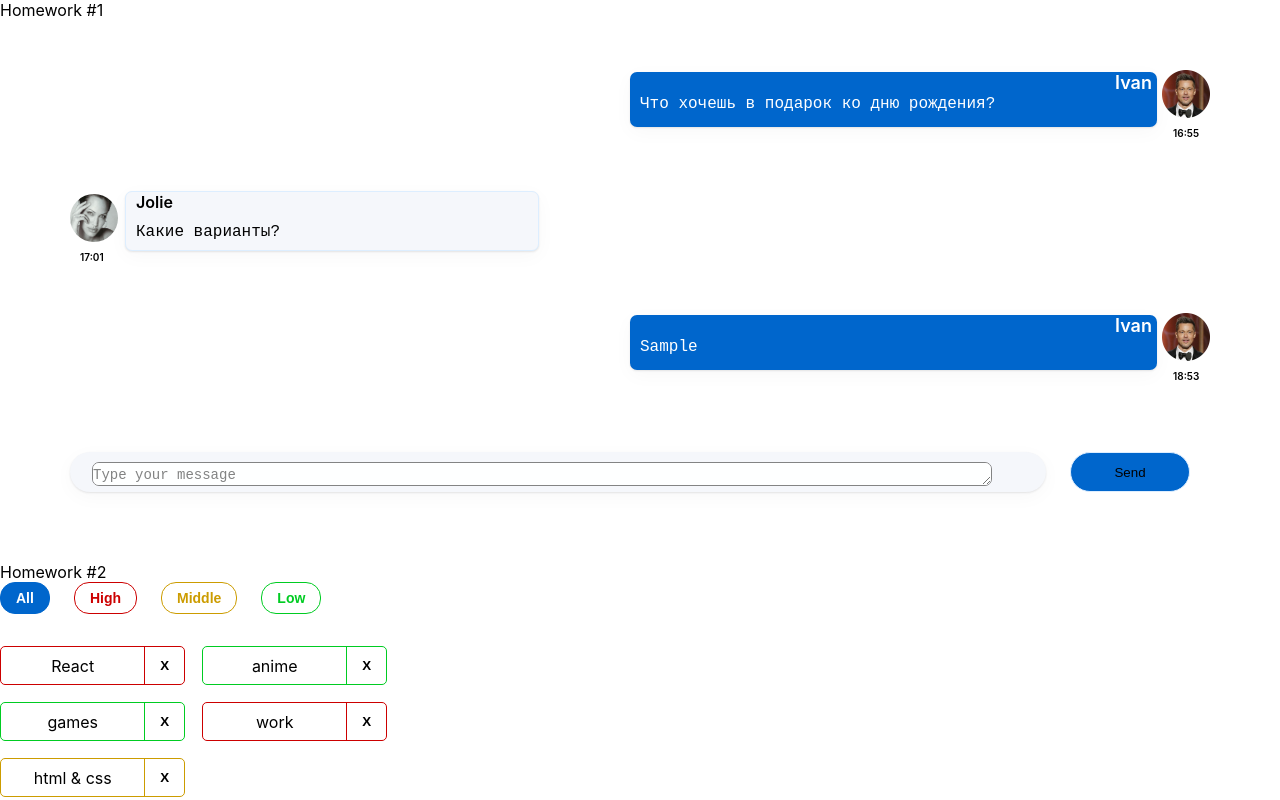
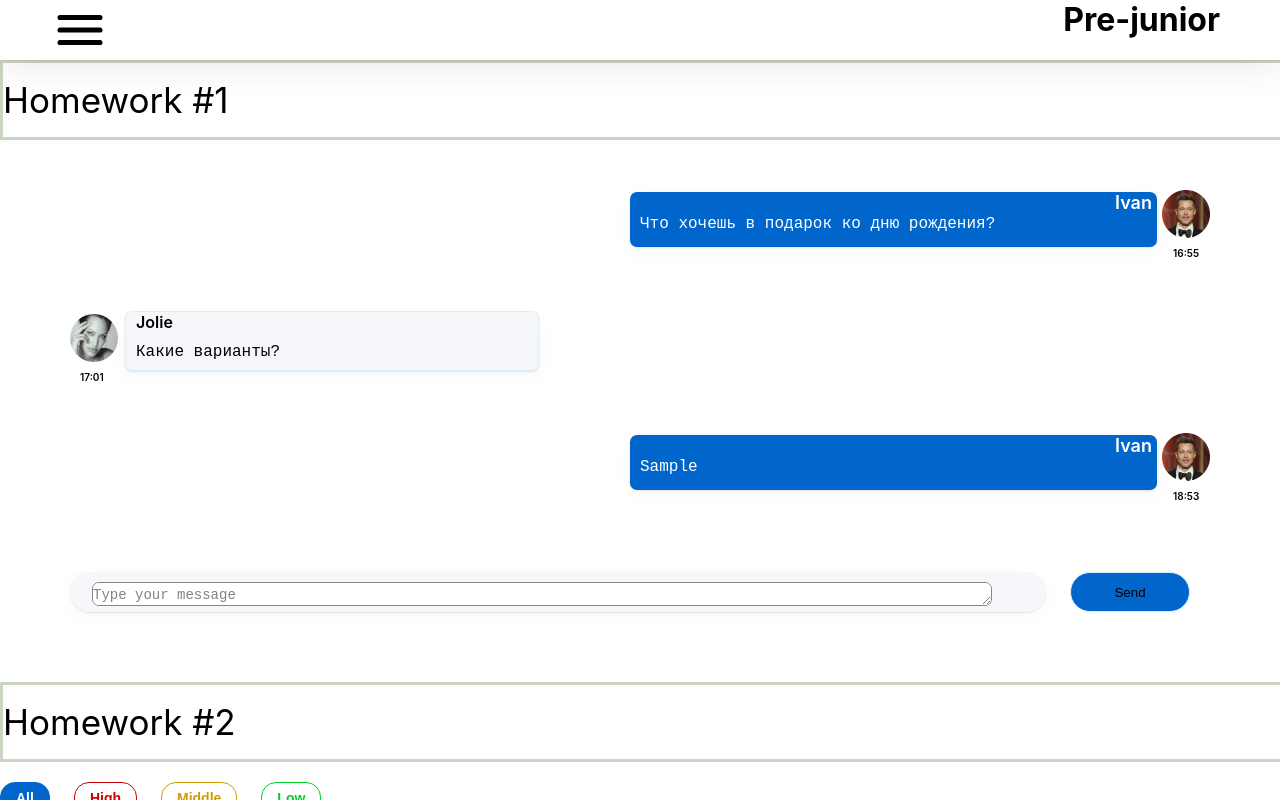
Before and after one commit to Sergey-BY6/Dz, a React (Create React App) app: page /#/pre-junior in a window 1280 px wide. Both pictures are taken after typing "Sample" into the empty fields and a click on the button "Send". Shown: the top 800 px of the page. Built offline with nearby package versions, Linux system fonts and the light colour scheme.

Commit message:
Add hw05 homeworks

```diff
--- a/src/s1-main/App.module.css
+++ b/src/s1-main/App.module.css
@@ -7,5 +7,13 @@
 }
 
 .hwTitle {
+    display: flex;
+    align-items:center;
+    height: 80px;
+    margin-top:60px;
+
+    border: 3px solid #cbd5c3;
+    border-right: none;
+    font-size: 35px;
 
 }
--- a/src/s1-main/App.tsx
+++ b/src/s1-main/App.tsx
@@ -4,18 +4,19 @@ import HW1 from '../s2-homeworks/hw01/HW1'
 import HW2 from '../s2-homeworks/hw02/HW2';
 import HW3 from '../s2-homeworks/hw03/HW3';
 import HW4 from '../s2-homeworks/hw04/HW4';
+import HW5 from '../s2-homeworks/hw05/HW5';
 
 function App() {
     return (
         <div className={s.App}>
-            <HW1/>
+            {/*<HW1/>*/}
             {/*раскомментировать по ходу выполнения*/}
-            <HW2/>
-            <HW3/>
-            <HW4/>
+            {/*<HW2/>*/}
+            {/*<HW3/>*/}
+            {/*<HW4/>*/}
 
             {/*при выполнении дз 5 и более - закомментировать здесь дз 1-4, так как они есть внутри дз 5*/}
-            {/*<HW5/>*/}
+            <HW5/>
         </div>
     )
 }
--- a/src/s2-homeworks/hw02/affairs/Affairs.module.css
+++ b/src/s2-homeworks/hw02/affairs/Affairs.module.css
@@ -1,3 +1,13 @@
+.buttonContainerMain {
+    margin-top: 20px;
+}
+
+
+
+
+
+
+
 .buttonContainer {
     display: flex;
     gap: 24px;
--- a/src/s2-homeworks/hw02/affairs/Affairs.tsx
+++ b/src/s2-homeworks/hw02/affairs/Affairs.tsx
@@ -43,7 +43,7 @@ function Affairs(props: AffairsPropsType) {
     ))
 
     return (
-        <div>
+        <div className={s.buttonContainerMain}>
             <div className={s.buttonContainer}>
                 <button
                     id={'hw2-button-all'}
--- a/src/s2-homeworks/hw05/Pages.tsx
+++ b/src/s2-homeworks/hw05/Pages.tsx
@@ -16,10 +16,15 @@ function Pages() {
         <div>
             {/*Routes выбирает первый подходящий роут*/}
             <Routes>
+
+                <Route path={"/"} element={<Navigate to={"/pre-junior"}/>}/>
                 {/*роутинг будут писать студенты*/}
                 {/*в начале мы попадаем на страницу '/' и переходим сразу на страницу /pre-junior*/}
                 {/*<Route ...*/}
 
+                <Route path={"/pre-junior"} element={<PreJunior/>}/>
+                <Route path={"/junior"} element={<Junior/>}/>
+                <Route path={"/junior-plus"} element={<JuniorPlus/>}/>
                 {/*роуты для /pre-junior, /junior, /junior-plus*/}
                 {/*<Route ...*/}
                 {/*<Route ...*/}
@@ -27,6 +32,7 @@ function Pages() {
 
                 {/*роут для несуществующей страницы должен отрисовать <Error404 />*/}
                 {/*<Route ...*/}
+                <Route path={"/*"} element={<Error404/>}/>
             </Routes>
         </div>
     )
--- a/src/s2-homeworks/hw05/header/Header.module.css
+++ b/src/s2-homeworks/hw05/header/Header.module.css
@@ -1,8 +1,22 @@
 .burgerMenuIcon {
+    margin-left: 50px;
 }
 
 .header {
+    display: flex;
+    flex-direction: row;
+    justify-content: space-between;
+    position: absolute;
+    width: 100%;
+    height: 60px;
+    left: 0px;
+    top: 0px;
+
+
+    background: #FFFFFF;
+    box-shadow: 0px 0px 40px rgba(29, 33, 38, 0.13), 0px 0px 2px rgba(29, 33, 38, 0.1);
 }
 
 .header h1 {
+    margin-right: 60px;
 }
--- a/src/s2-homeworks/hw05/header/Header.tsx
+++ b/src/s2-homeworks/hw05/header/Header.tsx
@@ -29,6 +29,11 @@ export const Header: FC<PropsType> = ({handleOpen}) => {
                     id={'hw5-burger-menu'}
                     className={s.burgerMenuIcon}
                     onClick={handleOpen}
+
+
+                    // onClick={()=> (console.log())}
+
+
                     alt={'open menu'}
                 />
                 <h1>{pageName}</h1>
--- a/src/s2-homeworks/hw05/sidebar/Sidebar.module.css
+++ b/src/s2-homeworks/hw05/sidebar/Sidebar.module.css
@@ -1,25 +1,99 @@
 .sidebar {
+    position: absolute;
+
+
+
+
+    top: -100%;
+
+
+
+
+    background: #FFFFFF;
+    box-shadow: 0px 10px 40px rgba(29, 33, 38, 0.13), 0px 1px 2px rgba(29, 33, 38, 0.1);
+    border-radius: 0px;
+    border: 1px solid black;
 }
 
 .sidebar.open {
+    /*margin-top: 100px;*/
+
+    position: absolute;
+    z-index:  100;
+    width: 317px;
+    height: 720px;
+    left: 0px;
+    top: 0px;
+
+    background: #FFFFFF;
+    /*box-shadow: 0px 10px 40px rgba(29, 33, 38, 0.13), 0px 1px 2px rgba(29, 33, 38, 0.1);*/
+    border-radius: 0px;
+border: 1px solid #7697d5;
 }
 
 .background {
+    position: absolute;
+    width: 100%;
+    height: 720px;
+    left: 0px;
+    top: 0px;
+
+    background: #000000;
+    opacity: 0.3;
 }
 
 .nav {
+    display: flex;
+    flex-direction: column;
+    margin: 30px 0 0 40px;
+    /*color: #000000;*/
+    /*border: 1px solid black;*/
 }
 
 .nav a {
+
+    font-family: 'Montserrat';
+    font-style: normal;
+    font-weight: 600;
+    font-size: 22px;
+    line-height: 27px;
+    /* identical to box height */
+    color: #000000;
+    text-decoration: none;
+
 }
 
 .nav a:hover {
+    font-family: 'Montserrat';
+    font-style: normal;
+    font-weight: 600;
+    font-size: 22px;
+    line-height: 27px;
+    text-decoration: none;
+    color: #58ACFF;
 }
 
 .nav a.active {
+
+    margin: 30px 0 0 40px;
+    font-family: 'Montserrat';
+    font-style: normal;
+    font-weight: 600;
+    font-size: 22px;
+    line-height: 27px;
+    /* identical to box height */
+    text-decoration-line: underline;
+    color: #0059B2;
+    /*border: 1px solid black;*/
+
 }
 .close {
+    margin: 15px 0 0 270px;
+    /*background: #000000;*/
+    /*opacity:0;*/
+    /*transform: rotate(180deg)*/
 }
 
 .close img {
+    /*background: #000000;*/
 }
--- a/src/s2-homeworks/hw05/sidebar/Sidebar.tsx
+++ b/src/s2-homeworks/hw05/sidebar/Sidebar.tsx
@@ -12,6 +12,11 @@ type PropsType = {
 export const Sidebar: FC<PropsType> = ({open, handleClose}) => {
     const sidebarClass = s.sidebar
         + (open ? ' ' + s.open : '')
+
+    const navlinlClass = (e: { isActive: boolean; isPending: boolean; }) => {
+        return e.isActive ? s.active :  s.nav
+    }
+
     return (
         <>
             {/*затемнение справа от открытого меню*/}
@@ -31,6 +36,7 @@ export const Sidebar: FC<PropsType> = ({open, handleClose}) => {
                         id={'hw5-pre-junior-link'}
                         to={PATH.PRE_JUNIOR}
                         onClick={handleClose}
+                        className={navlinlClass}
                         // className={...} // делает студент
                     >
                         Pre-junior
@@ -39,6 +45,7 @@ export const Sidebar: FC<PropsType> = ({open, handleClose}) => {
                         id={'hw5-junior-link'}
                         to={PATH.JUNIOR}
                         onClick={handleClose}
+                        className={navlinlClass}
                         // className={...} // делает студент
                     >
                         Junior
@@ -47,6 +54,7 @@ export const Sidebar: FC<PropsType> = ({open, handleClose}) => {
                         id={'hw5-junior-plus-link'}
                         to={PATH.JUNIOR_PLUS}
                         onClick={handleClose}
+                        className={navlinlClass}
                         // className={...} // делает студент
                     >
                         Junior Plus
```
Also changed, not shown: src/s2-homeworks/hw04/common/c1-SuperInputText/SuperInputText.module.css (+0 -7 lines).
